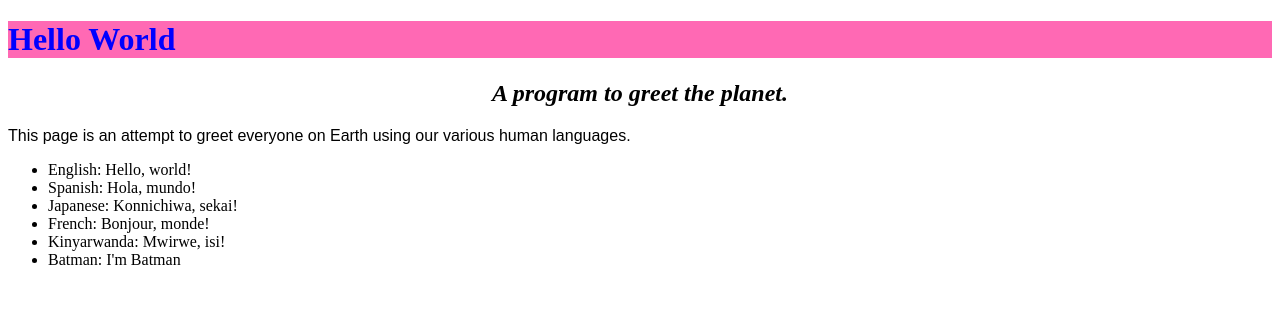
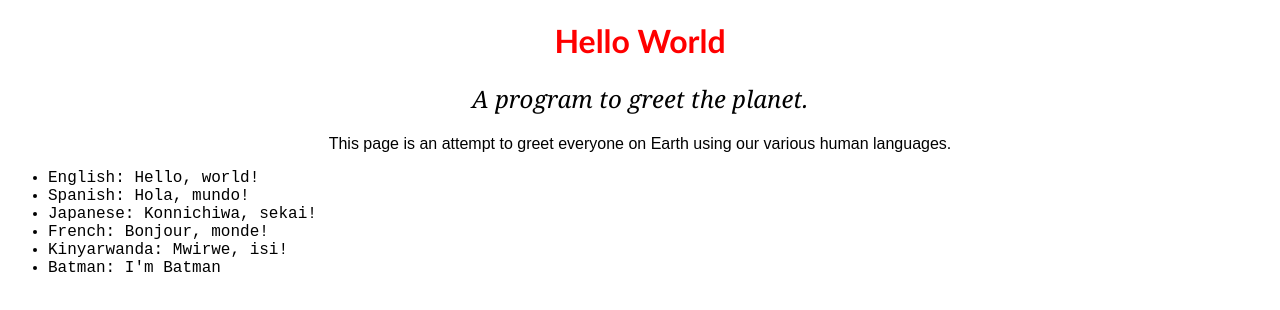
Before and after one commit to mejia-dev/hello-world, a plain HTML site: page my-first-webpage/my-first-webpage.html in a window 1280 px wide. Drawn offline with Linux system fonts and the light colour scheme.

Commit message:
Link stylesheets to respective webpages and made necessary changes

```diff
--- a/my-first-webpage/css/styles-favorite-things.css
+++ b/my-first-webpage/css/styles-favorite-things.css
@@ -17,4 +17,5 @@ p {
 ul {
   font-size:' 20px%';
   line-height:' 30px%';
+  font-family: 'Courier New', Courier, monospace;
 }
--- a/my-first-webpage/css/styles-my-first-webpage.css
+++ b/my-first-webpage/css/styles-my-first-webpage.css
@@ -1,19 +1,27 @@
 h1 {
   color:rgb(255, 0, 0);
+  font-family: 'Trebuchet MS', 'Lucida Sans Unicode', 'Lucida Grande', 'Lucida Sans', Arial, sans-serif;
+  text-align: center;
 }
 
 /* This is a CSS comment for testing */
 
 h2 {
   font-style: italic;
+  font-weight: 500;
   text-align: center;
+  font-family: Georgia, 'Times New Roman', Times, serif;
 }
 
 p {
+
   font-family: sans-serif;
+  text-align: center
 }
 
 ul {
   font-size:' 20px%';
+  text-align: justify;
   line-height:' 30px%';
+  font-family: 'Courier New', Courier, monospace;
 }
--- a/my-first-webpage/my-first-webpage.html
+++ b/my-first-webpage/my-first-webpage.html
@@ -3,7 +3,7 @@
 
 <head>
   <title>Michael's favorite things</title>
-  <link rel="stylesheet" href="css/styles-favorite-things.css" type="text/css">
+  <link rel="stylesheet" href="css/styles-my-first-webpage.css" type="text/css">
 </head>
 
 <body>
```
